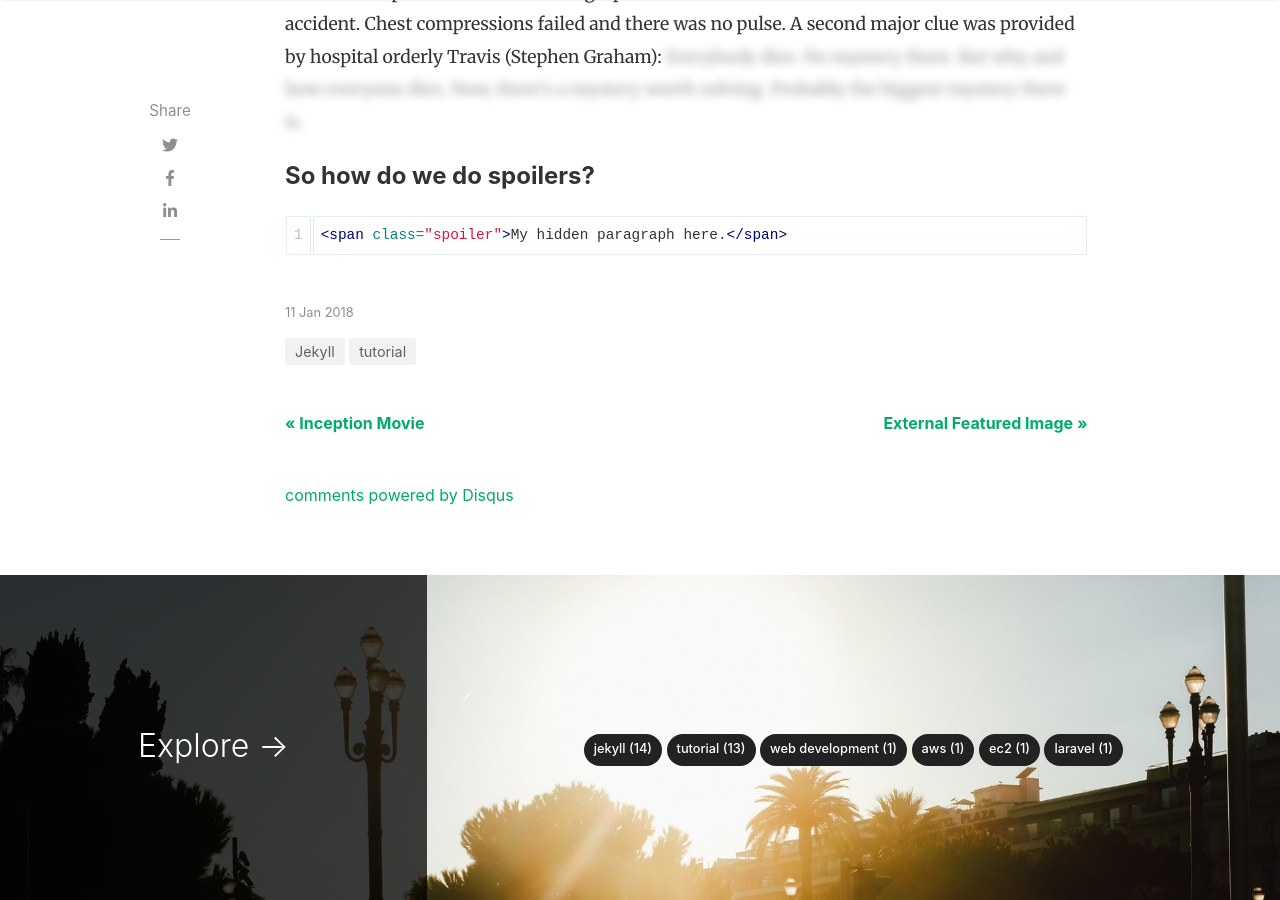
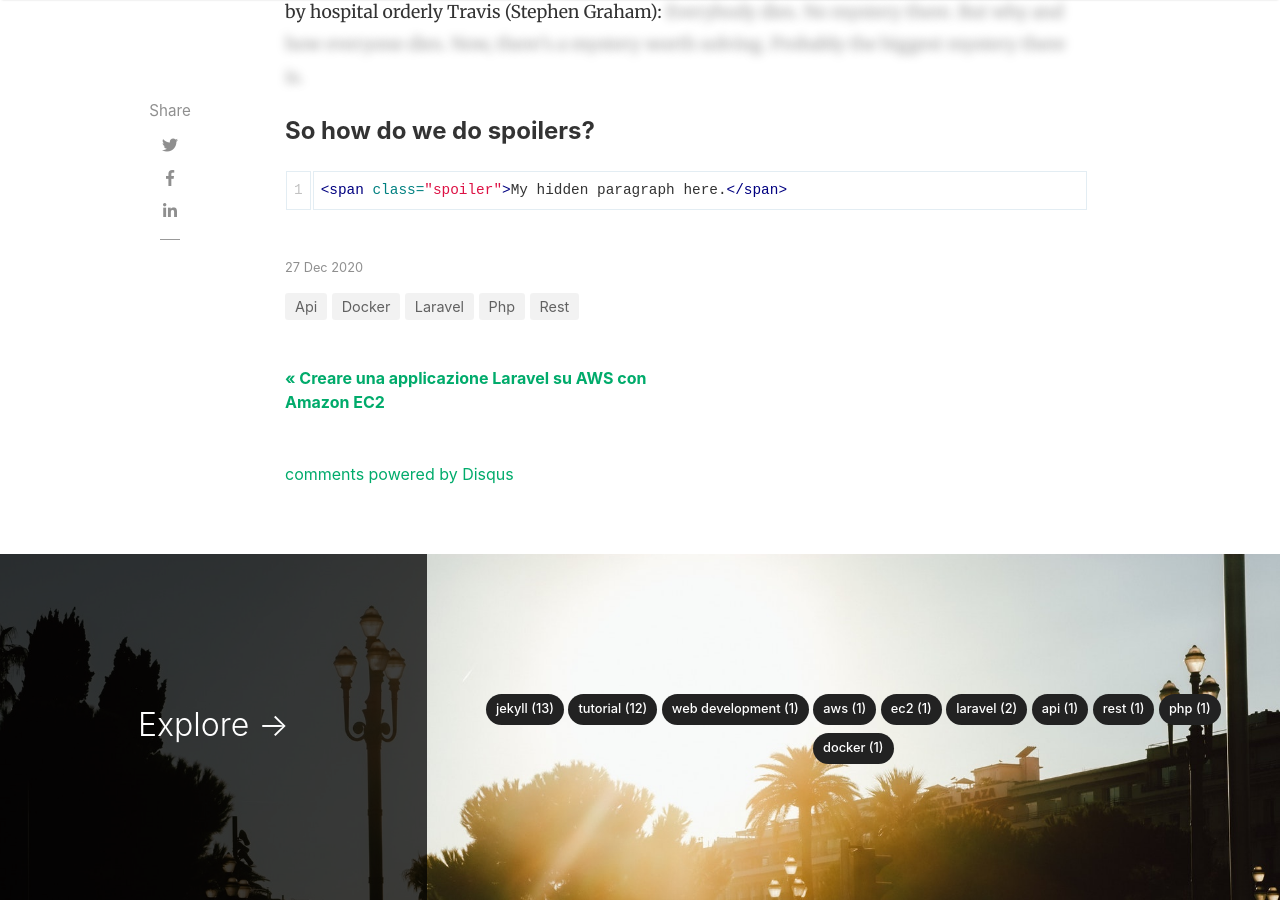
Before and after one commit to mattiatoselli/codingsamurai, a Jekyll site: the page built from _posts/2020-12-27-laravel-api-autenticazione-rest.md, in a window 1280 px wide and 900 px high, scrolled down 1633 px. Built offline with Jekyll 4.4.1, drawn with Linux system fonts in a browser that asks for light colours; nearby versions of some CDN libraries; comment, search, counter and statistics services are not loaded; some of the changed text lies outside the part shown.

Commit message:
Update and rename 2018-01-11-quick-start-guide.md to 2020-12-27-laravel-api-autenticazione-rest.md

```diff
--- a/_posts/2018-01-11-quick-start-guide.md
+++ b/_posts/2020-12-27-laravel-api-autenticazione-rest.md
@@ -1,11 +1,9 @@
 ---
 layout: post
-title:  "Let's test spoilers"
+title:  "Scrivere un modulo di autenticazione API REST per Laravel"
 author: mattia
-categories: [ Jekyll, tutorial ]
-image: assets/images/12.jpg
-featured: true
-hidden: true
+categories: [ Laravel, Api, Rest, Php, Docker]
+image: assets/images/laravel-api.png
 ---
 
 Director Roland Suso Richter's enigmatic psychological thriller (direct to video/DVD) was based upon screenwriter Michael Cooney's own play "Point of Death" - a title that gave away the film's entire plot twist premise.
```
